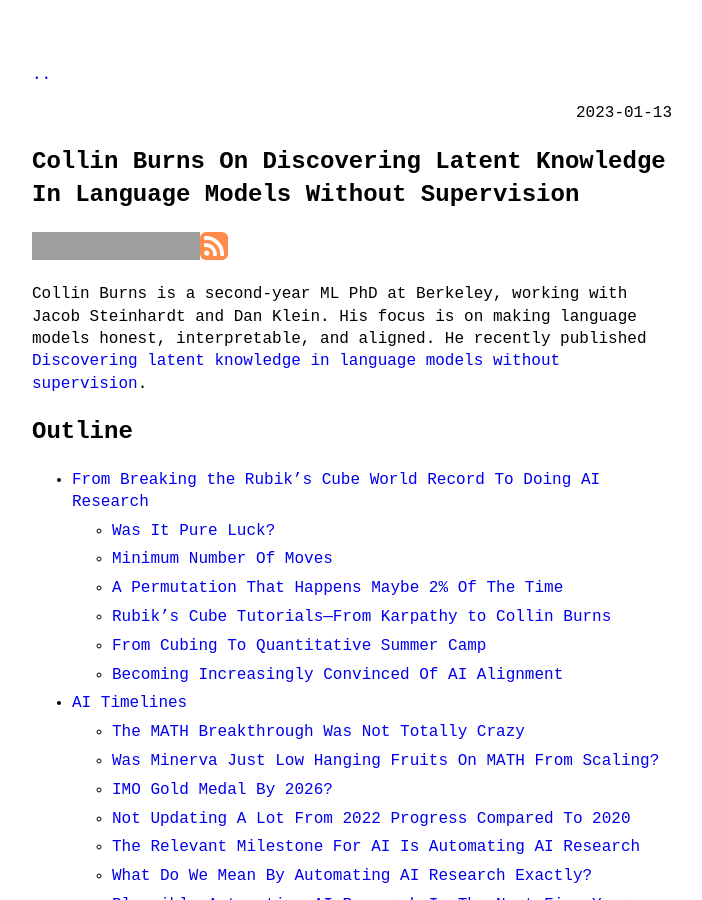
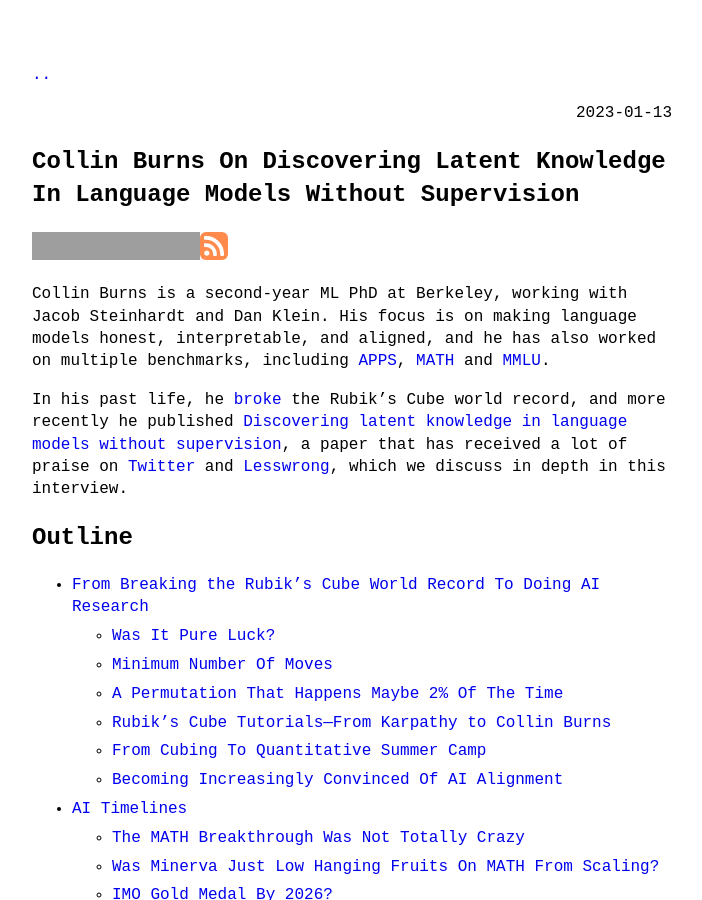
Before and after one commit to theinsideview/theinsideview.github.io, a Jekyll site: the page built from _posts/2023-01-13-collin.md, in a window 1280 px wide and 900 px high. Shown: the whole window, without its empty margins (288-990 px from the left). Built offline with Jekyll 4.4.1, drawn with Linux system fonts in a browser that asks for light colours; grey boxes are pictures that could not be loaded.

Commit message:
Update 2023-01-13-collin.md

```diff
--- a/_posts/2023-01-13-collin.md
+++ b/_posts/2023-01-13-collin.md
@@ -7,7 +7,9 @@
 spotifyId:
 ---
 
-Collin Burns is a second-year ML PhD at Berkeley, working with Jacob Steinhardt and Dan Klein. His focus is on making language models honest, interpretable, and aligned. He recently published [Discovering latent knowledge in language models without supervision](https://arxiv.org/pdf/2212.03827.pdf).
+Collin Burns is a second-year ML PhD at Berkeley, working with Jacob Steinhardt and Dan Klein. His focus is on making language models honest, interpretable, and aligned, and he has also worked on multiple benchmarks, including [APPS](https://arxiv.org/abs/2105.09938), [MATH](https://arxiv.org/abs/2103.03874) and [MMLU](https://arxiv.org/abs/2009.03300).
+
+In his past life, he [broke](https://www.youtube.com/watch?v=Gz8sYIN78kM) the Rubik's Cube world record, and more recently he published [Discovering latent knowledge in language models without supervision](https://arxiv.org/abs/2212.03827), a paper that has received a lot of praise on [Twitter](https://twitter.com/ESYudkowsky/status/1601768272374165505) and [Lesswrong](https://www.lesswrong.com/posts/L4anhrxjv8j2yRKKp/how-discovering-latent-knowledge-in-language-models-without), which we discuss in depth in this interview.
 
 # Outline
 
```
